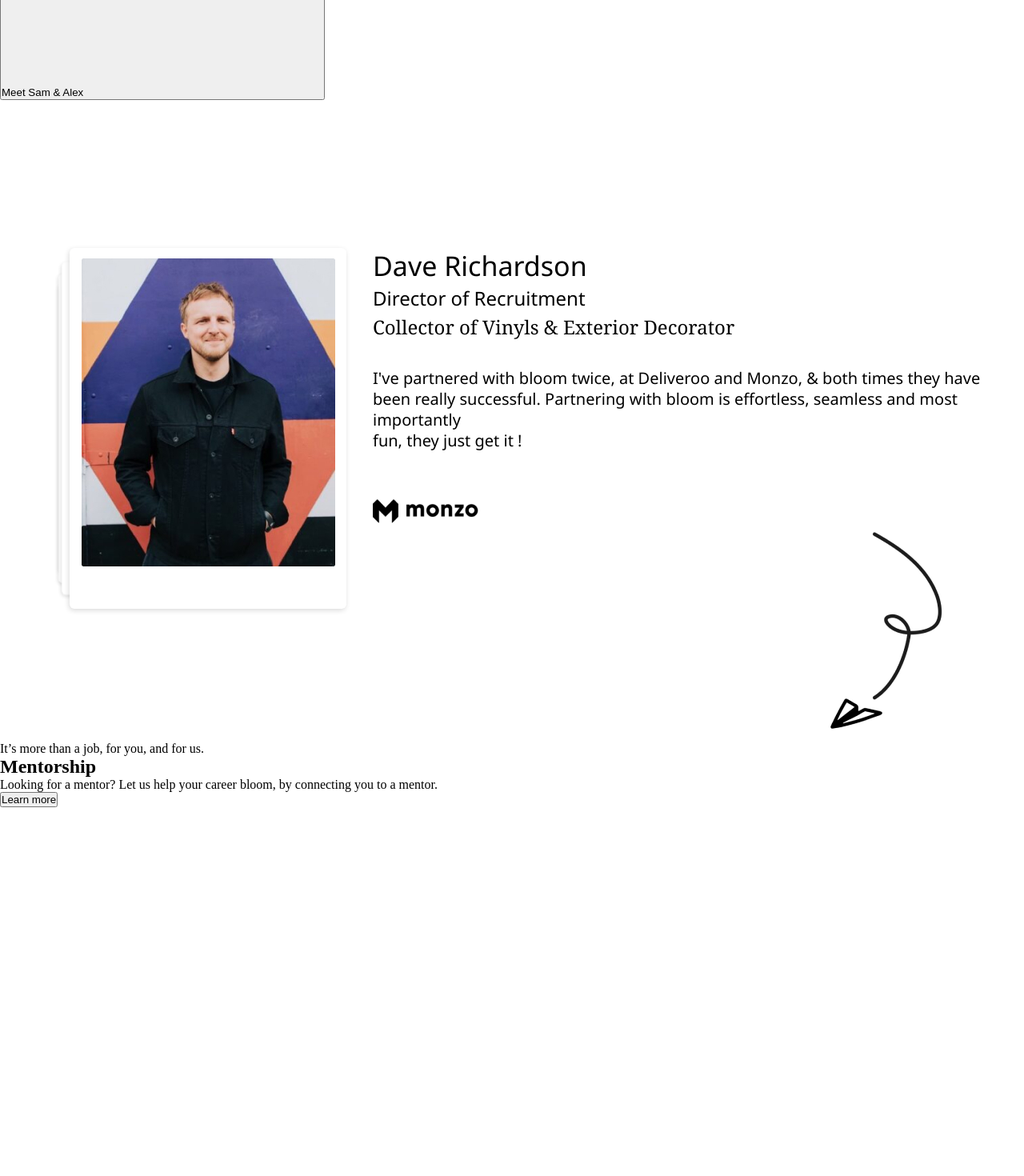
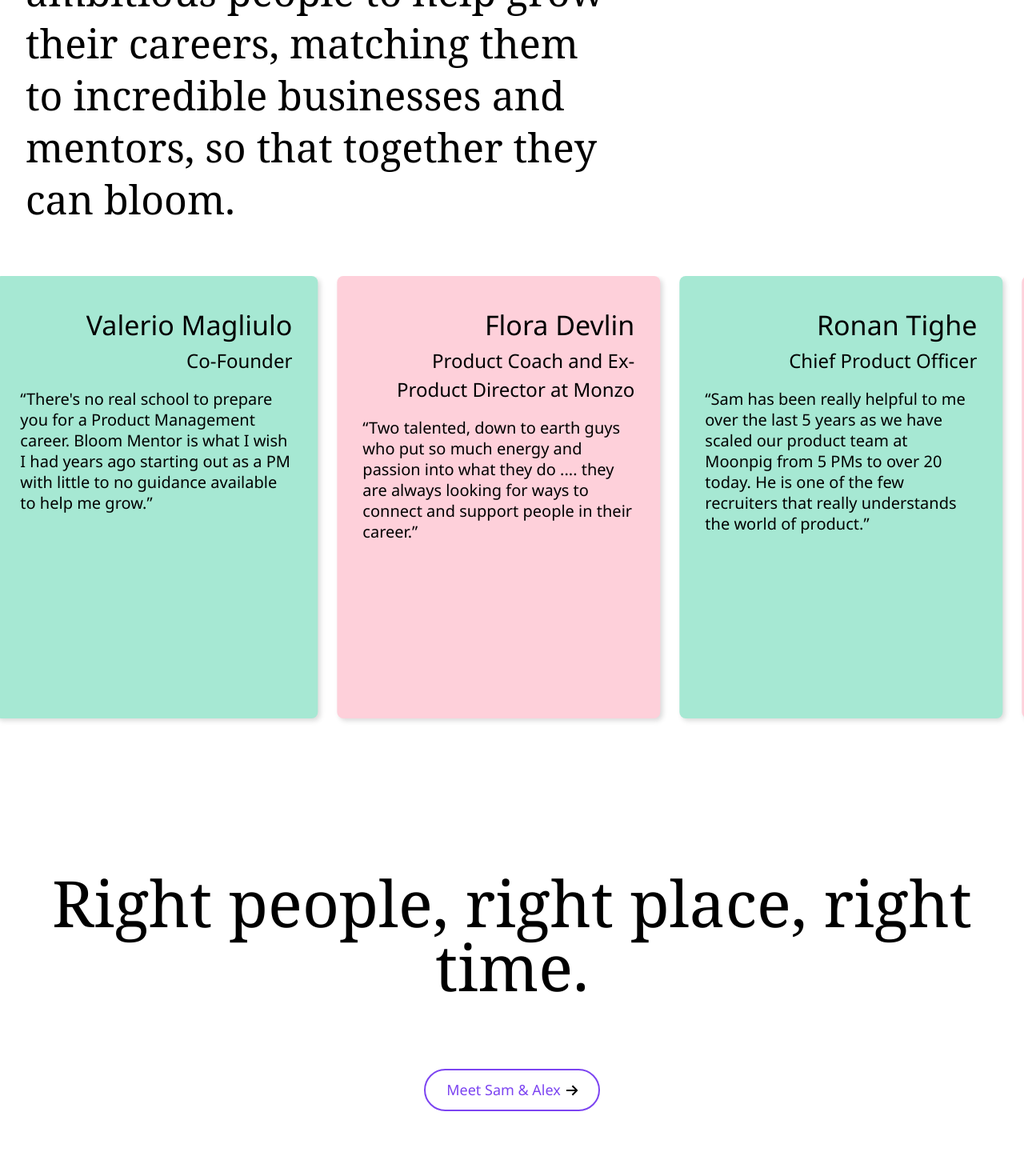
Before and after one commit to Chapelk1/bloom, a React (Create React App) app: page / in a window 1280 px wide. Shown: the part 4660-6130 px from the top of the page at 80% size. Built offline with nearby package versions, Linux system fonts and the light colour scheme.

Commit message:
add partner

```diff
--- /dev/null
+++ b/src/assets/data/partnerData.json
@@ -0,0 +1,14 @@
+[
+{
+    "name": "Dave Richardson",
+    "position": "Director of Recruitment",
+    "description": "Collector of Vinyls & Exterior Decorator",
+    "text": "I've partnered with bloom twice, at Deliveroo and Monzo, & both times they have been really successful Partnering with bloom is effortless seamless and most importantly fun, they just get it !"
+},
+{
+    "name": "James Smith",
+    "position": "Group Product Manager",
+    "description": "Scotsman living in England via California and DJ, F1 & football fanatic.",
+    "text": "Sam is the first external PM recruiter I've spoken to who gets it. His understanding of the PM space, his friendliness and caring nature, and his network of connections are second to none in the industry. Sam was generous with his time and opened doors. A+ would work with him again."
+}
+]
--- /dev/null
+++ b/src/assets/img/google.js
@@ -0,0 +1,16 @@
+import googleLogo from "./google.png";
+import arrow from "./arrow-bottom-2.png";
+import googleJames from "./james.jpg";
+import google1 from "./IMAGE-02.jpg";
+import google2 from "./IMAGE-03.jpg";
+import google3 from "./IMAGE-04.jpg";
+import circle from "./IMAGE-09.png";
+export default {
+  googleLogo,
+  arrow,
+  googleJames,
+  google1,
+  google2,
+  google3,
+  circle,
+};
--- a/src/component/App.jsx
+++ b/src/component/App.jsx
@@ -7,6 +7,9 @@ import Partner from "./Partner/Partner";
 import Support from "./Support/Support";
 import Mentorship from "./Mentorship/Mentorship";
 import Footer from "./Footer/Footer"
+import monzoPhoto from "assets/img/monzo";
+import googlePhoto from "assets/img/google";
+import data from 'assets/data/partnerData.json'
 function App() {
   return (
     <>
@@ -15,11 +18,11 @@ function App() {
       <Career />
       <Maintaining />
       <Methods />
-      <Partner />
+      <Partner position={"left"} photo={monzoPhoto} pad={70} data={data[0]} />
       <Support />
-      <Partner />
+      <Partner position={"right"} photo={googlePhoto} data={data[1]} />
       <Mentorship />
-      <Footer/>
+      <Footer />
     </>
   );
 }
--- a/src/component/Mentorship/Mentorship.jsx
+++ b/src/component/Mentorship/Mentorship.jsx
@@ -1,21 +1,41 @@
+import { Section, Container } from "component/Helpers/Helpers.styled";
+import {
+  Text,
+  Block,
+  Wrap,
+  Title,
+  Descr,
+  Btn,
+  Photo,
+  Icon,
+} from "./Mentorship.styled";
+import photo from 'assets/img/IMAGE-08.png';
+import sprite from "assets/img/symbol-defs.svg";
 function Mentorship() {
   return (
-    <section>
-      <p>
-        It’s more than a job, <span>for you, and for us.</span>
-      </p>
-      <div>
-        <div>
-          <h2>Mentorship</h2>
-          <p>
-            Looking for a mentor? Let us help your career bloom, by connecting
-            you to a mentor.
-          </p>
-          <button>Learn more</button>
-        </div>
-        <img src="" alt="" />
-      </div>
-    </section>
+    <Section>
+      <Container>
+        <Text>
+          It’s more than a job, <span>for you, and for us.</span>
+        </Text>
+        <Block>
+          <Wrap>
+            <Title>Mentorship</Title>
+            <Descr>
+              Looking for a mentor?<span>Let us help your career</span>
+              <span>bloom, by connecting you to</span> a mentor.
+            </Descr>
+            <Btn>
+              Learn more
+              <Icon>
+                <use href={sprite + "#icon-arrow"}></use>
+              </Icon>
+            </Btn>
+          </Wrap>
+          <Photo src={photo} alt="people" />
+        </Block>
+      </Container>
+    </Section>
   );
 }
 
--- a/src/component/Mentorship/Mentorship.styled.js
+++ b/src/component/Mentorship/Mentorship.styled.js
@@ -0,0 +1,68 @@
+import styled from "@emotion/styled";
+
+export const Text = styled.p`
+  font-family: var(--font-family);
+  font-weight: 400;
+  font-size: 50px;
+  line-height: 1.3;
+  color: var(--text-color-second);
+  margin-bottom: 174px;
+
+  span {
+    display: block;
+  }
+`;
+export const Block = styled.div`
+  display: flex;
+  background: var(--accent-color);
+  border-radius: 32px;
+  padding-left: 48px;
+  padding-right: 32px;
+  padding: 52px 32px 52px 48px;
+  justify-content: space-between;
+  align-items: flex-end;
+`;
+export const Wrap = styled.div``;
+export const Title = styled.h2`
+  font-family: var(--third-family);
+  font-weight: 400;
+  font-size: 18px;
+  line-height: 1;
+  letter-spacing: 0.11em;
+  text-transform: uppercase;
+  color: var(--text-color-second);
+  margin-bottom: 18px;
+`;
+export const Descr = styled.p`
+  font-family: var(--second-family);
+  font-weight: 400;
+  font-size: 50px;
+  line-height: 1.3;
+  color: var(--text-color-second);
+  margin-bottom: 60px;
+
+  span{
+    display: block;
+  }
+`;
+export const Btn = styled.button`
+  font-family: var(--font-family);
+  font-weight: 400;
+  font-size: 18px;
+  line-height: 1.37;
+  color: var(--text-color-second);
+  background: transparent;
+  overflow: hidden;
+  border-radius: 999px;
+  border: 2px solid var(--text-color-second);
+  padding: 12px 26px;
+  display: flex;
+  justify-content: center;
+  align-items: center;
+`;
+export const Photo = styled.img``;
+export const Icon = styled.svg`
+  width: 15px;
+  height: 14px;
+  margin-left: 20px;
+`
--- a/src/component/Methods/Methods.jsx
+++ b/src/component/Methods/Methods.jsx
@@ -18,8 +18,8 @@ function Methods() {
         slidesPerView={3}
         centeredSlides={true}
       >
-        {cards.map((card) => (
-          <SwiperSlide>
+        {cards.map((card, index) => (
+          <SwiperSlide key={card.title + index}>
             <SubTitle>{card.title}</SubTitle>
             <Descr>{card.text}</Descr>
             <Btn>
--- a/src/component/Partner/Partner.jsx
+++ b/src/component/Partner/Partner.jsx
@@ -9,6 +9,7 @@ import {
   Logo,
   Arrow,
   PhotoCard,
+  Circle,
 } from "./Partner.styled";
 import { Swiper, SwiperSlide } from "swiper/react";
 import "swiper/css";
@@ -16,18 +17,26 @@ import "swiper/css/pagination";
 import "swiper/css/effect-cards";
 import "./style.css";
 import { EffectCards } from "swiper/modules";
-import monzoPhoto from 'assets/img/monzo'
-function Partner() {
+
+function Partner({ position, photo, pad, data }) {
+  let paddingLeft = 'auto';
+  let initialSlide = 0;
+  if (pad) {
+    paddingLeft = pad;
+    initialSlide = 4;
+  }
+
     return (
-    <Section style={{ paddingTop: "185px", paddingBottom: "166px" }}>
+      <Section style={{ paddingTop: "160px", paddingBottom: "160px" }}>
         <Container
           style={{
             display: "flex",
             justifyContent: "space-between",
-          paddingLeft: "70px",
+            paddingLeft: paddingLeft,
           }}
         >
-        <WrapSwiper>
+          {position === "left" && (
+            <WrapSwiper style={{ marginRight: "33px" }}>
               <Swiper
                 effect={"cards"}
                 grabCursor={true}
@@ -37,36 +46,72 @@ function Partner() {
                   perSlideOffset: 8,
                   rotate: false,
                 }}
-            initialSlide={4}
+                initialSlide={initialSlide}
               >
                 <SwiperSlide>
-              <PhotoCard src={monzoPhoto.monzo3} alt="Logo monzo" />
+                  <PhotoCard src={photo.monzo3} alt="Logo monzo" />
                 </SwiperSlide>
                 <SwiperSlide>
-              <PhotoCard src={monzoPhoto.monzo2} alt="Logo monzo" />
+                  <PhotoCard src={photo.monzo2} alt="Logo monzo" />
                 </SwiperSlide>
                 <SwiperSlide>
-              <PhotoCard src={monzoPhoto.monzo1} alt="Logo monzo" />
+                  <PhotoCard src={photo.monzo1} alt="Logo monzo" />
                 </SwiperSlide>
                 <SwiperSlide>
-              <PhotoCard src={monzoPhoto.monzoDave} alt="Partner monzo" />
+                  <PhotoCard src={photo.monzoDave} alt="Partner monzo" />
                 </SwiperSlide>
               </Swiper>
+              <Circle src={photo.circle} alt="circle" />
+              <Arrow
+                src={photo.arrow}
+                alt="arrow"
+                style={{ right: "-617px", bottom: "-161px" }}
+              />
             </WrapSwiper>
+          )}
 
           <Wrap>
-          <Name>Dave Richardson</Name>
-          <Position>Director of Recruitment</Position>
-          <Descr>Collector of Vinyls & Exterior Decorator</Descr>
-          <Text>
-            I've partnered with bloom twice, at Deliveroo and Monzo, & both
-            times they have been really successful. Partnering with bloom is
-            effortless, seamless and most importantly{" "}
-            <span>fun, they just get it !</span>
-          </Text>
-          <Logo src={monzoPhoto.monzoLogo} alt="" />
-          <Arrow src={monzoPhoto.arrow} alt="arrow" />
+            <Name>{data.name}</Name>
+            <Position>{data.position}</Position>
+            <Descr>{data.description}</Descr>
+            <Text>{data.text}</Text>
+            <Logo src={photo.monzoLogo} alt="" />
           </Wrap>
+
+          {position === "right" && (
+            <WrapSwiper style={{ marginRight: "16px" }}>
+              <Swiper
+                effect={"cards"}
+                grabCursor={true}
+                modules={[EffectCards]}
+                className="partnerSwiper"
+                cardsEffect={{
+                  perSlideOffset: 8,
+                  rotate: false,
+                }}
+                initialSlide={initialSlide}
+              >
+                <SwiperSlide>
+                  <PhotoCard src={photo.googleJames} alt="Logo monzo" />
+                </SwiperSlide>
+                <SwiperSlide>
+                  <PhotoCard src={photo.google3} alt="Logo monzo" />
+                </SwiperSlide>
+                <SwiperSlide>
+                  <PhotoCard src={photo.google2} alt="Logo monzo" />
+                </SwiperSlide>
+                <SwiperSlide>
+                  <PhotoCard src={photo.google1} alt="Partner monzo" />
+                </SwiperSlide>
+              </Swiper>
+              <Circle src={photo.circle} alt="circle" />
+              <Arrow
+                src={photo.arrow}
+                alt="arrow"
+                style={{ right: "107px", bottom: "-274px" }}
+              />
+            </WrapSwiper>
+          )}
         </Container>
       </Section>
     );
--- a/src/component/Partner/Partner.styled.js
+++ b/src/component/Partner/Partner.styled.js
@@ -51,5 +51,11 @@ export const PhotoCard = styled.img`
 `;
 export const WrapSwiper = styled.div`
   position: relative;
-  margin-right: 33px;
 `;
+
+export const Circle = styled.img`
+  position: absolute;
+  right: -40px;
+  bottom: -40px;
+  z-index: 10;
+`;
--- a/src/component/Support/Support.jsx
+++ b/src/component/Support/Support.jsx
@@ -1,22 +1,48 @@
-
-
+import { Section, Container } from "component/Helpers/Helpers.styled";
+import { Text, Name, Position, Descr,Title, Btn, Icon } from "./Support.styled";
+import { Swiper, SwiperSlide } from "swiper/react";
+import "swiper/css";
+import "./style.css";
+import cards from 'assets/data/supportCards.json'
+import sprite from 'assets/img/symbol-defs.svg'
 function Support() {
   return (
-    <section>
-      <p>
-        We discover and nurture ambitious people to help grow their careers,
-        matching them to incredible businesses and mentors, so that together
-        they can bloom.
-      </p>
-      <div className="swiper"></div>
+    <Section
+      style={{ display: "flex", flexDirection: "column", alignItems: "center" }}
+    >
+      <Container>
+        <Text>
+          We discover and nurture ambitious people to help grow their careers,
+          matching them to incredible businesses and mentors, so that together
+          they can bloom.
+        </Text>
+      </Container>
 
-      <h2>Right people, right place, right time.</h2>
-          <button>Meet Sam & Alex
-              <svg>
-                <use></use>
-              </svg>
-      </button>
-    </section>
+      <Swiper
+        grabCursor={true}
+        loop={true}
+        spaceBetween={24}
+        className="supportSwiper"
+        slidesPerView={3}
+        centeredSlides={true}
+      >
+        {cards.map((card) => (
+          <SwiperSlide key={card.name}>
+            <Name>{card.name}</Name>
+            <Position>{card.position}</Position>
+            <Descr>{card.description}</Descr>
+          </SwiperSlide>
+        ))}
+      </Swiper>
+
+      <Title>Right people, right place, right time.</Title>
+      <Btn>
+        Meet Sam & Alex
+        <Icon>
+          <use href={sprite + "#icon-arrow"}></use>
+        </Icon>
+      </Btn>
+    </Section>
   );
 }
 export default Support;
--- a/src/component/Support/Support.styled.js
+++ b/src/component/Support/Support.styled.js
@@ -0,0 +1,73 @@
+import styled from "@emotion/styled";
+
+
+export const Text = styled.p`
+  font-family: var(--second-family);
+  font-weight: 400;
+  font-size: 50px;
+  line-height: 1.3;
+  color: var(--text-color-second);
+  margin-bottom: 63px;
+  max-width: 738px;
+  text-align: start;
+`;
+export const Name = styled.h3`
+  font-family: var(--font-family);
+  font-weight: 400;
+  font-size: 34px;
+  line-height: 1.3;
+  color: var(--text-color-second);
+  max-width: 340px;
+  text-align: end;
+  margin-bottom: 4px;
+`;
+export const Position = styled.p`
+  font-family: var(--font-family);
+  font-weight: 400;
+  font-size: 24px;
+  line-height: 1.5;
+  color: var(--text-color-second);
+  max-width: 340px;
+  text-align: end;
+  margin-bottom: 17px;
+`;
+export const Descr = styled.p`
+  font-family: var(--font-family);
+  font-weight: 400;
+  font-size: 20px;
+  line-height: 1.3;
+  color: var(--text-color-second);
+  max-width: 340px;
+  text-align: start;
+`;
+export const Title = styled.h2`
+  font-family: var(--second-family);
+  font-weight: 400;
+  font-size: 80px;
+  line-height: 1;
+  text-align: center;
+  color: var(--text-color-second);
+  margin-bottom: 88px;
+`;
+export const Btn = styled.button`
+  font-family: var(--font-family);
+  font-weight: 400;
+  font-size: 18px;
+  line-height: 1.37;
+  text-align: center;
+  color: var(--second-color);
+  border: 2px solid var(--second-color);
+  border-radius: 999px;
+  background: transparent;
+  overflow: hidden;
+  padding: 12px 25px 12px 26px;
+  display: flex;
+  justify-content: center;
+  align-items: center;
+  cursor: pointer;
+`;
+export const Icon = styled.svg`
+width: 15px;
+height: 14px;
+margin-left: 7px;
+`;
--- /dev/null
+++ b/src/component/Support/style.css
@@ -0,0 +1,25 @@
+.supportSwiper {
+  width: 100%;
+  height: 563px;
+padding-bottom: 10px;
+margin-bottom: 180px;
+}
+
+.supportSwiper .swiper-slide {
+  background-color: var(--accent-color);
+  transition: all 500ms linear;
+  padding-top: 32px;
+  display: flex;
+  flex-direction: column;
+  border-radius: 8px;
+  height: auto;
+  box-shadow: 3px 3px 6px 0 rgba(0, 0, 0, 0.15);
+  width: auto !important;
+  height: auto;
+  padding: 39px 32px 0 32px;
+}
+
+
+.supportSwiper .swiper-slide:nth-child(2n){
+    background-color: var(--third-color);
+}
```
Lines whose indentation alone changed are shown as unchanged.
